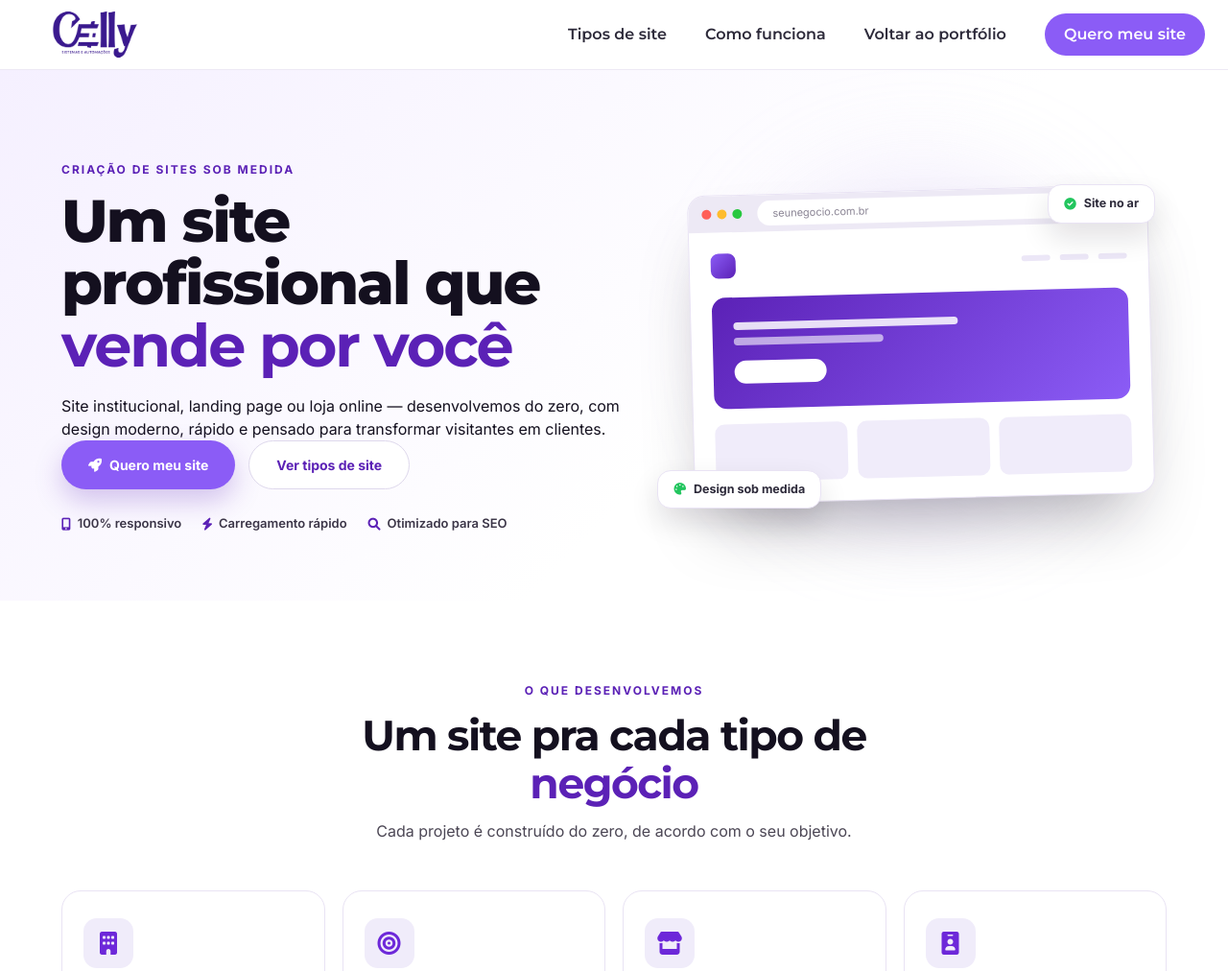
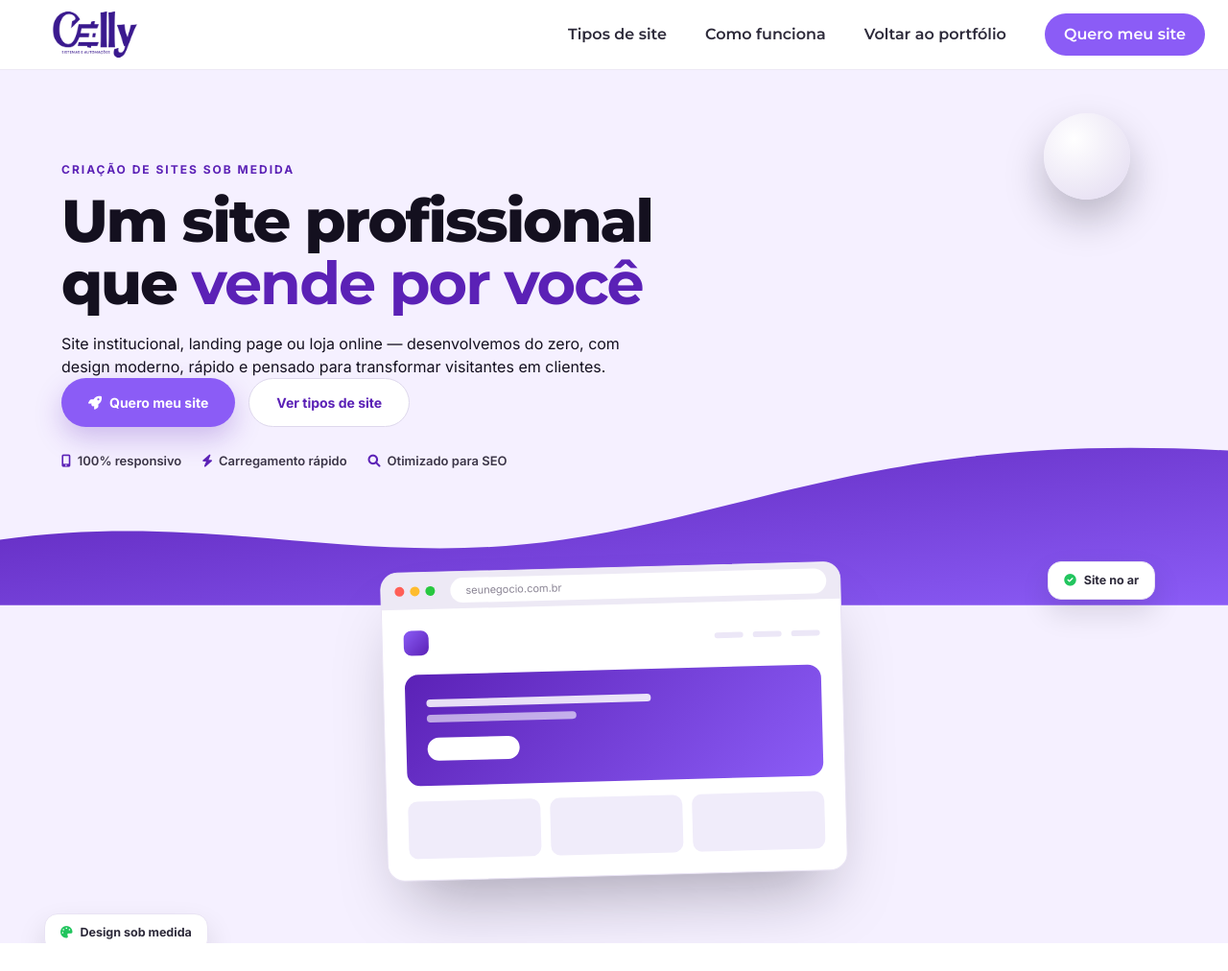
Before and after one commit to cellisouza9/Sites-Celly, a website: page index.html in a window 1280 px wide. Shown: the top 1012 px of the page at 96% size. Drawn offline with Linux system fonts and the light colour scheme.

Commit message:
Redesenha hero com fundo em onda, esfera flutuante e mockup sobreposto
Co-Authored-By: Claude Sonnet 5 <noreply@anthropic.com>

```diff
--- a/index.html
+++ b/index.html
@@ -32,9 +32,20 @@
 <main>
 
   <!-- HERO -->
-  <section class="sites-hero">
-    <div class="container sites-hero-grid">
-      <div class="reveal">
+  <section class="sites-hero-wave">
+    <div class="sites-hero-band">
+      <svg class="sites-hero-wave-bg" viewBox="0 0 1440 900" preserveAspectRatio="none" aria-hidden="true">
+        <defs>
+          <linearGradient id="waveGradient" x1="0%" y1="0%" x2="100%" y2="100%">
+            <stop offset="0%" stop-color="#5b21b6"/>
+            <stop offset="100%" stop-color="#8b5cf6"/>
+          </linearGradient>
+        </defs>
+        <path fill="url(#waveGradient)" d="M0,790 C250,740 420,840 660,790 C900,740 1040,610 1440,640 L1440,900 L0,900 Z"/>
+      </svg>
+      <div class="sites-hero-sphere"></div>
+      <div class="container">
+        <div class="reveal sites-hero-text">
           <span class="eyebrow">Criação de Sites Sob Medida</span>
           <h1>Um site profissional que <strong>vende por você</strong></h1>
           <p>Site institucional, landing page ou loja online — desenvolvemos do zero, com design moderno, rápido e pensado para transformar visitantes em clientes.</p>
@@ -48,8 +59,10 @@
             <span><i class="fas fa-magnifying-glass"></i> Otimizado para SEO</span>
           </div>
         </div>
+      </div>
+    </div>
+    <div class="container">
       <div class="browser-mockup-wrap reveal">
-        <div class="browser-mockup-glow"></div>
         <div class="floating-tag floating-tag-top"><i class="fas fa-circle-check"></i> Site no ar</div>
         <div class="browser-mockup">
           <div class="browser-bar">
--- a/sites.css
+++ b/sites.css
@@ -3,17 +3,39 @@
 /* página (usa a base de portfolio-styles.css)   */
 /* ============================================ */
 
-/* hero com "browser mockup" no lugar de foto */
-.sites-hero {
-  padding: 90px 0 70px;
-  background: linear-gradient(135deg, #f5f0ff 0%, #ffffff 60%);
+/* hero com fundo em onda + esfera flutuante, mockup sobrepondo por baixo */
+.sites-hero-wave {
+  position: relative;
+  background: #f5f0ff;
   overflow: hidden;
 }
-.sites-hero-grid {
-  display: grid;
-  grid-template-columns: 1.15fr 1fr;
-  gap: 50px;
-  align-items: center;
+.sites-hero-band {
+  position: relative;
+  overflow: hidden;
+  padding-top: 90px;
+}
+.sites-hero-band .container { position: relative; z-index: 2; }
+.sites-hero-wave-bg {
+  position: absolute;
+  top: 0; left: 0;
+  width: 100%;
+  height: 100%;
+  z-index: 0;
+}
+.sites-hero-sphere {
+  position: absolute;
+  top: 8%;
+  right: 8%;
+  width: 90px;
+  height: 90px;
+  border-radius: 50%;
+  background: radial-gradient(circle at 35% 30%, #ffffff, #e9e3f4 75%);
+  box-shadow: 0 20px 40px rgba(17,12,28,0.25);
+  z-index: 1;
+}
+.sites-hero-text {
+  max-width: 620px;
+  padding-bottom: 140px;
 }
 .sites-hero-badge-row {
   display: flex;
@@ -31,11 +53,13 @@
 }
 .sites-hero-badge-row i { color: #5b21b6; }
 
-/* browser mockup */
+/* browser mockup - sobrepõe a onda por baixo do texto */
 .browser-mockup-wrap {
   position: relative;
   display: flex;
   justify-content: center;
+  padding-bottom: 70px;
+  margin-top: -40px;
 }
 .browser-mockup {
   position: relative;
@@ -96,16 +120,6 @@
 .bm-hero .bm-btn { width: 96px; height: 24px; border-radius: 20px; background: #fff; }
 .bm-cards { display: flex; gap: 10px; }
 .bm-cards .bm-card { flex: 1; height: 60px; background: #f0ecfa; border-radius: 10px; }
-.browser-mockup-glow {
-  position: absolute;
-  width: 320px;
-  height: 320px;
-  background: #d9ccf7;
-  border-radius: 50%;
-  filter: blur(60px);
-  opacity: 0.55;
-  z-index: 1;
-}
 .floating-tag {
   position: absolute;
   background: #fff;
@@ -126,9 +140,13 @@
 .floating-tag-bottom { bottom: -10px; left: -18px; }
 
 @media (max-width: 900px) {
-  .sites-hero-grid { grid-template-columns: 1fr; }
+  .sites-hero-sphere { width: 60px; height: 60px; top: 5%; right: 6%; }
   .browser-mockup { max-width: 380px; transform: none; }
   .floating-tag { display: none; }
+}
+@media (max-width: 600px) {
+  .sites-hero-text { padding-bottom: 220px; }
+  .browser-mockup-wrap { margin-top: -20px; padding-bottom: 50px; }
 }
 
 /* elementos decorativos - seção "feito sob medida" */
```
Also changed, not shown: 1 other file. Lines whose indentation alone changed are shown as unchanged.
